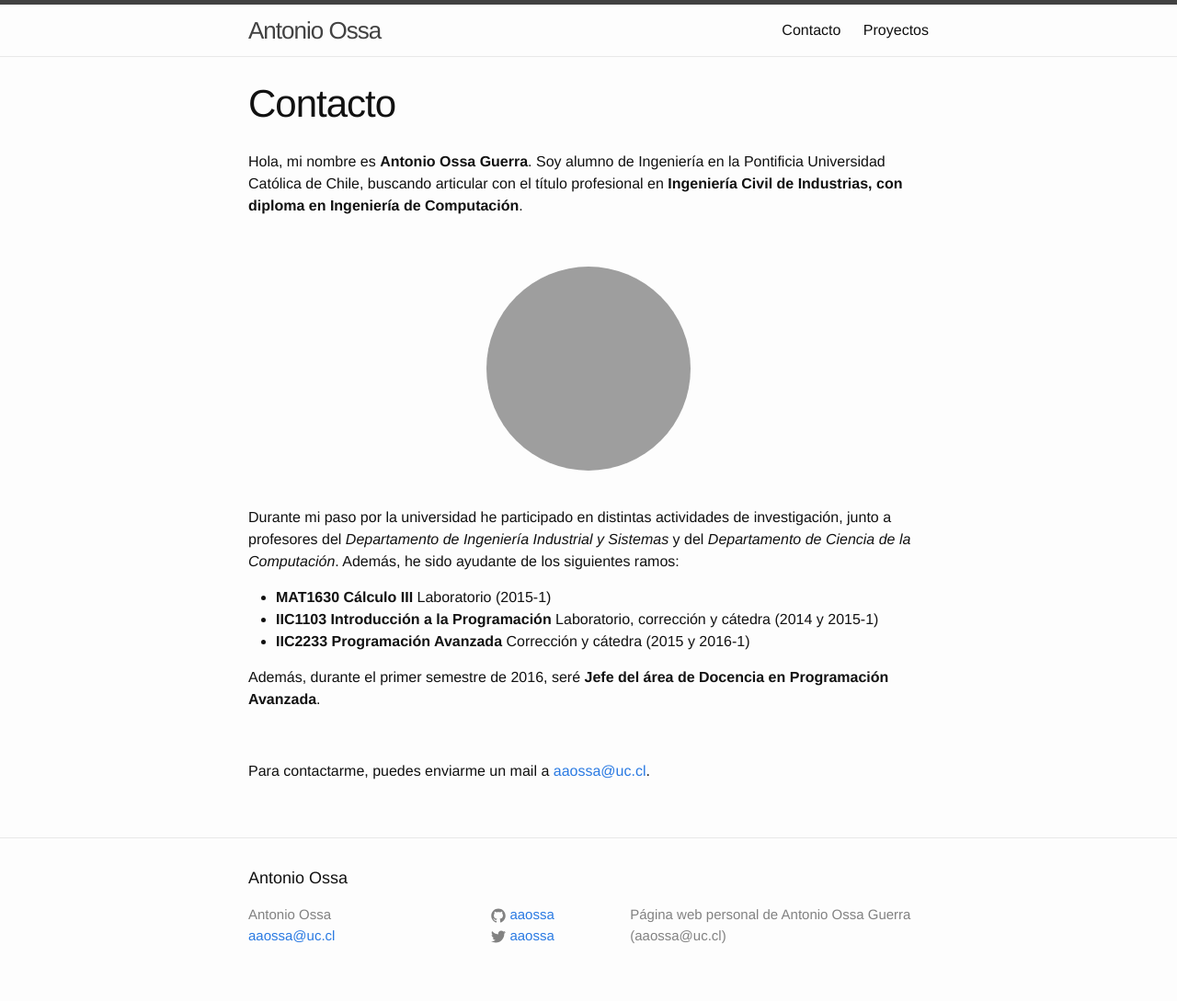
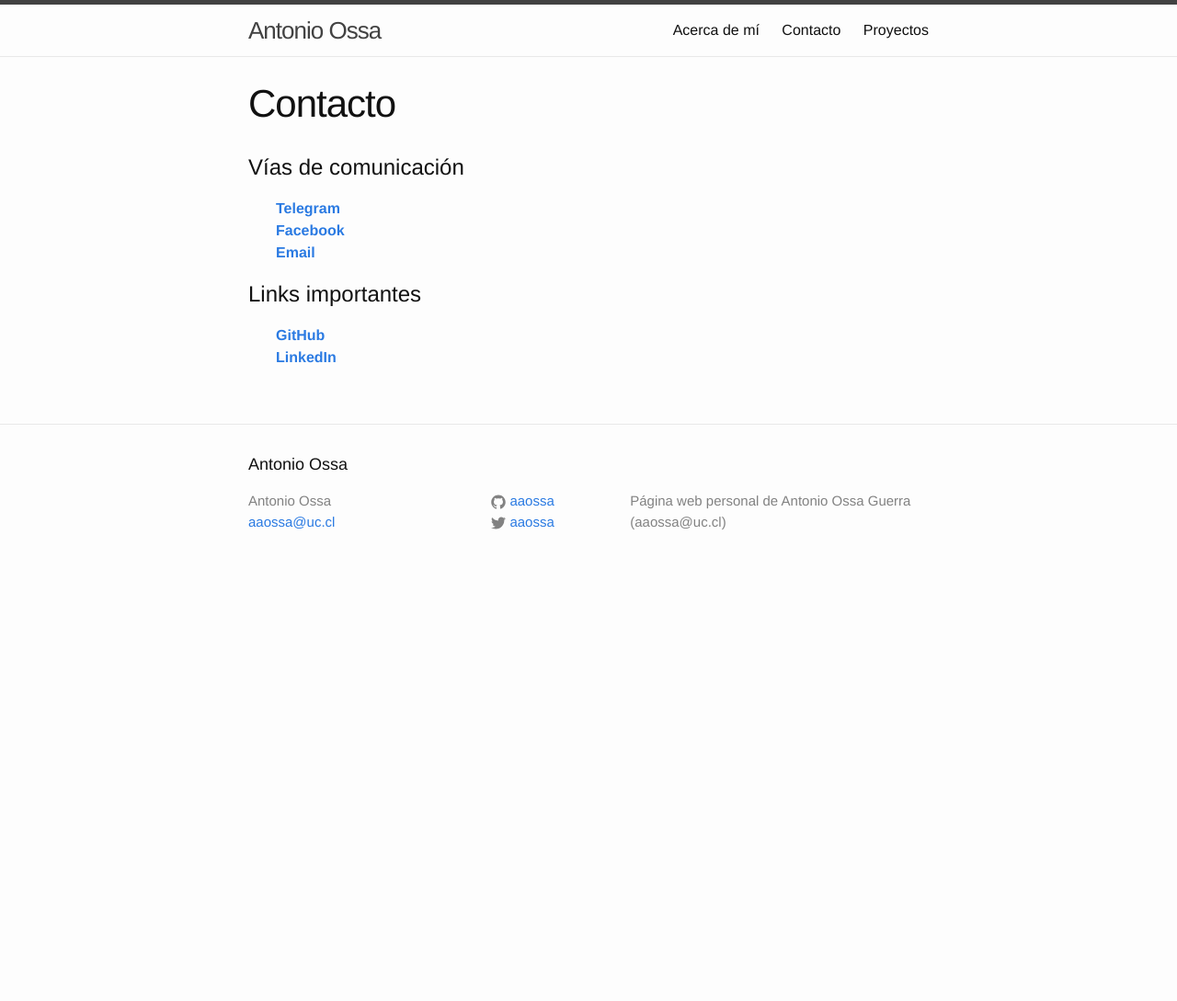
Before and after one commit to Normatica/aaossa.github.io, a Jekyll site: the page built from contact.md, in a window 1280 px wide. Shown: the whole page at 92% size. Built offline with Jekyll 4.4.1, drawn with Linux system fonts in a browser that asks for light colours; after the commit the page ends 900 px from its top, so only the background shows below that; grey boxes are pictures that could not be loaded.

```diff
--- a/contact.md
+++ b/contact.md
@@ -4,22 +4,17 @@ title: Contacto
 permalink: /contacto/
 ---
 
-Hola, mi nombre es **Antonio Ossa Guerra**. Soy alumno de Ingeniería en la Pontificia Universidad Católica de Chile, buscando articular con el título profesional en **Ingeniería Civil de Industrias, con diploma en Ingeniería de Computación**.
+# Vías de comunicación
 
-<br>
-<div align="center">
-	<img src="https://avatars3.githubusercontent.com/u/10425834?v=3&s=460" style="width: 30%; height: 30%; border-radius: 50%">
-</div>
-<br>
+<ul style="list-style-type:none">
+	<li><a href="https://telegram.me/aaossa"><strong>Telegram</strong></a></li>
+	<li><a href="https://www.facebook.com/TONINOaog"><strong>Facebook</strong></a></li>
+	<li><a href="mailto:aaossa@uc.cl"><strong>Email</strong></a></li>
+</ul>
 
-Durante mi paso por la universidad he participado en distintas actividades de investigación, junto a profesores del *Departamento de Ingeniería Industrial y Sistemas* y del *Departamento de Ciencia de la Computación*. Además, he sido ayudante de los siguientes ramos:
+# Links importantes
 
-* **MAT1630 Cálculo III** Laboratorio (2015-1)
-* **IIC1103 Introducción a la Programación** Laboratorio, corrección y cátedra (2014 y 2015-1)
-* **IIC2233 Programación Avanzada** Corrección y cátedra (2015 y 2016-1)
-
-Además, durante el primer semestre de 2016, seré **Jefe del área de Docencia en Programación Avanzada**.
-
-<br>
-
-Para contactarme, puedes enviarme un mail a [aaossa@uc.cl](mailto:aaossa@uc.cl).
+<ul style="list-style-type:none">
+  <li><a href="https://github.com/aaossa"><strong>GitHub</strong></a></li>
+  <li><a href="https://www.linkedin.com/in/aaossa"><strong>LinkedIn</strong></a></li>
+</ul>
```
Also changed, not shown: about.md (added, +25 -0 lines).
